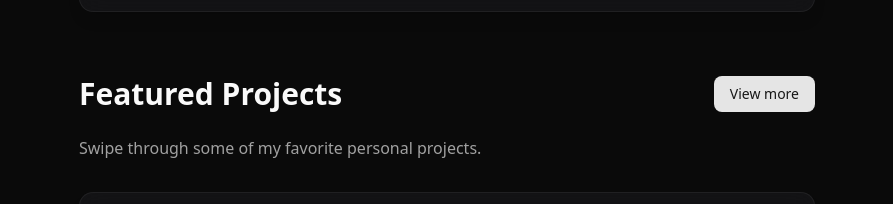
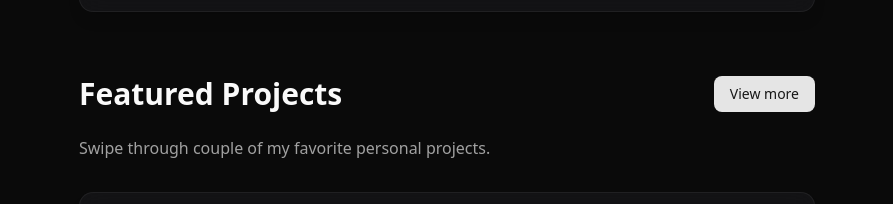
Before and after one commit to Arttuaarnio/portfolio, a React (Vite) app: page / in a window 1280 px wide. Shown: the part 1059-1263 px from the top of the page, without its empty margins (193-1086 px from the left). Built offline with nearby package versions, Linux system fonts and the light colour scheme.

Commit message:
visual changes

```diff
--- a/src/components/AllProjects.tsx
+++ b/src/components/AllProjects.tsx
@@ -12,7 +12,7 @@ export default function Projects() {
         <div className="grid grid-cols-1 md:grid-cols-2 gap-6 justify-between align-start">
           {projectData.map((project, index) => (
             <div key={index}>
-              <div className="max-w-3xl mx-auto relative p-6 rounded-xl bg-white/70 dark:bg-zinc-900/70 border border-border/40 dark:border-border/60 backdrop-blur-md shadow-md dark:shadow-lg mb-2">
+              <div className="max-w-3xl min-h-[450px] mx-auto relative p-6 rounded-xl bg-white/70 dark:bg-zinc-900/70 border border-border/40 dark:border-border/60 backdrop-blur-md shadow-md dark:shadow-lg mb-2">
                 <div className="mb-4">
                   <img
                     src={project.image}
--- a/src/components/FeaturedProjects.tsx
+++ b/src/components/FeaturedProjects.tsx
@@ -24,7 +24,7 @@ export default function Projects() {
           </Button>
         </div>
         <p className="text-muted-foreground mb-8">
-          Swipe through some of my favorite personal projects.
+          Swipe through couple of my favorite personal projects.
         </p>
 
         <Carousel
--- a/src/components/Technologies.tsx
+++ b/src/components/Technologies.tsx
@@ -94,9 +94,7 @@ export default function Technologies() {
           Technologies
         </h2>
         <p className="text-muted-foreground text-center md:text-left mb-8">
-          Constantly curious and exploring - next up: AWS{" "}
-          <span className="text-2xl ">💪</span> Here's some tools and
-          technologies I've already worked with:
+          Here are some tools and technologies I've already worked with:
         </p>
 
         <TooltipProvider>
```
